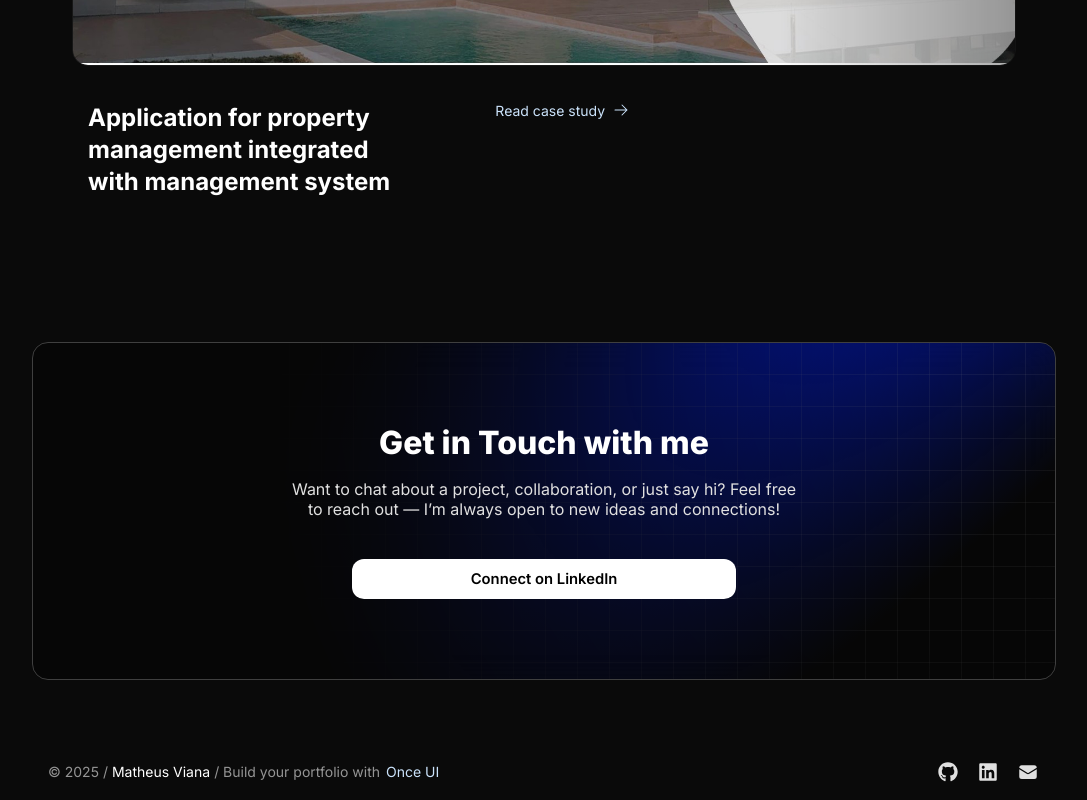
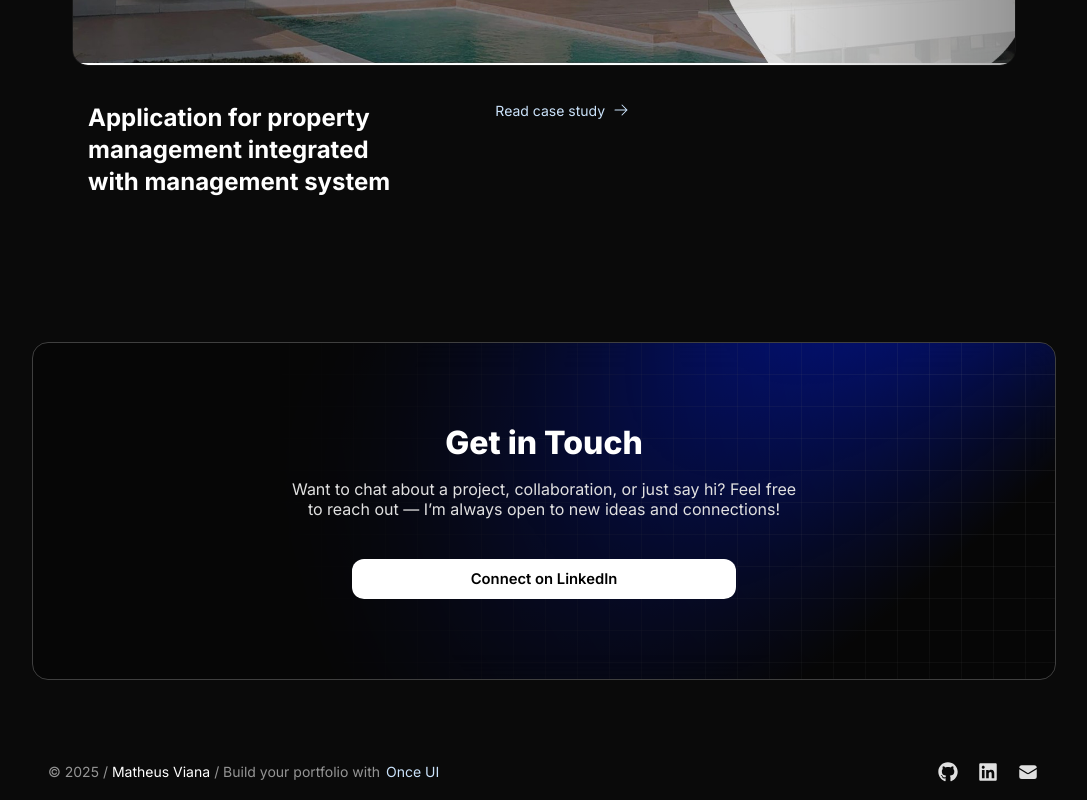
Before and after one commit to matheusmartinsviana/matheusmviana, a Next.js app: page / in a window 1280 px wide. Shown: the part 2931-3731 px from the top of the page, without its empty margins (96-1183 px from the left). Built offline with nearby package versions, Linux system fonts and the light colour scheme.

Commit message:
fix: update newsletter title for clarity

```diff
--- a/src/app/resources/content.js
+++ b/src/app/resources/content.js
@@ -15,7 +15,7 @@ const person = {
 const newsletter = {
   display: true,
   // title: <>Get in Touch with {person.firstName}</ >,
-  title: <>Get in Touch with me</ >,
+  title: <>Get in Touch</ >,
   description: (
     <>
       Want to chat about a project, collaboration, or just say hi? Feel free to reach out — I’m always open to new ideas and connections!
```
